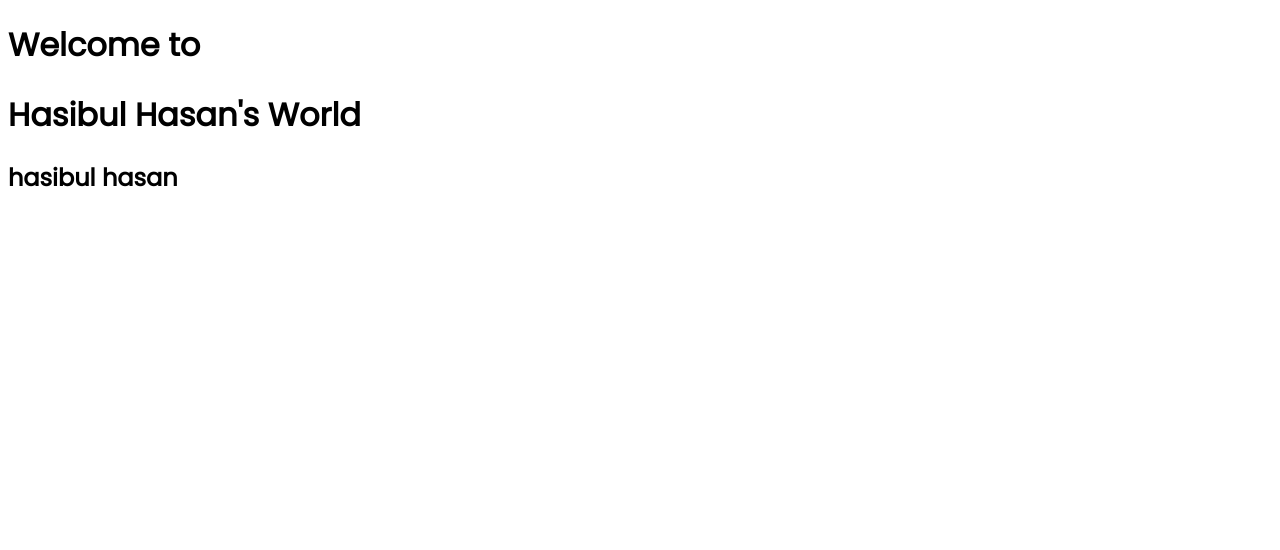
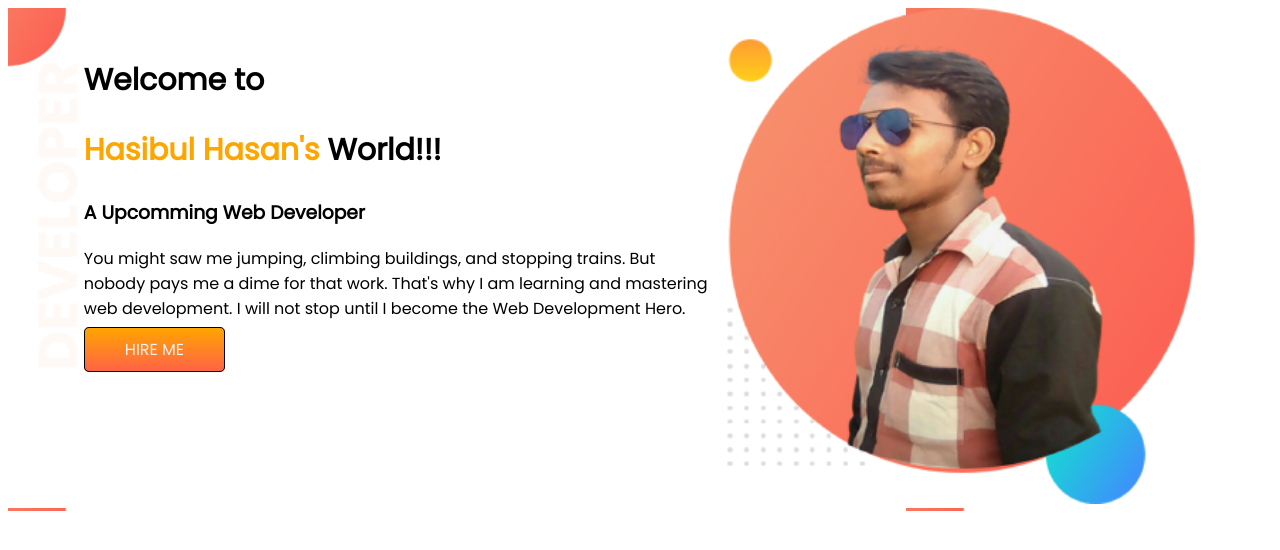
Before and after one commit to Hasibul0211/hasibul-portfolio, a plain HTML site: page index.html in a window 1280 px wide. Drawn offline with Linux system fonts and the light colour scheme.

Commit message:
second portion

```diff
--- a/index.html
+++ b/index.html
@@ -1,5 +1,6 @@
 <!DOCTYPE html>
 <html lang="en">
+
 <head>
     <meta charset="UTF-8">
     <meta http-equiv="X-UA-Compatible" content="IE=edge">
@@ -8,11 +9,26 @@
     <link rel="preconnect" href="https://fonts.googleapis.com">
     <link rel="preconnect" href="https://fonts.gstatic.com" crossorigin>
     <link href="https://fonts.googleapis.com/css2?family=Poppins&display=swap" rel="stylesheet">
-<link rel="stylesheet" href="style.css">
+    <link rel="stylesheet" href="style.css">
 </head>
+
 <body>
-    <h1>Welcome to</h1>
-    <h1>Hasibul Hasan's World</h1>
-    <h2>hasibul hasan</h2>
+    <section>
+        <div class="half-part">
+            <h1>Welcome to</h1>
+            <h1><span class="name-color">Hasibul Hasan's</span> World!!!</h1>
+            <h3>A Upcomming Web Developer </h3>
+            <p>You might saw me jumping, climbing buildings, and stopping trains. But nobody pays me a dime for that
+                work. That's why I am learning and mastering web development. I will not stop until I become the Web
+                Development Hero.</p>
+            <a class="button" target="_blank" href="https://www.facebook.com/mdhasibul.1998/">HIRE ME</a>
+        </div>
+        <div>
+            <img src="images/hasibul1.png" alt="images1" width="500">
+        </div>
+    </section>
+
+
 </body>
+
 </html>
--- a/style.css
+++ b/style.css
@@ -1,3 +1,31 @@
 body{
     font-family: 'Poppins', sans-serif;
 }
+.name-color{
+    color: orange;
+}
+section{
+    display: flex;
+    background-image: url(images/top-banner.png);
+}
+section h1{
+    font-size: 30px;
+}
+.half-part{
+    width: 50%;
+    padding-left: 6%;
+    padding-top: 2%;
+}
+.half-part img{
+    width: 100%;
+}
+.button{
+    border: 1px solid black;
+    color: whitesmoke;
+    background-color: tomato;
+    text-decoration: none;
+    padding: 10px 40px;
+    border-radius: 5px;
+    background-image: linear-gradient(orange,tomato);
+    font-weight: 500;
+}
```
Also changed, not shown: images/hasibul1.png (added), images/my-bg2.png (added), images/top-banner.png (added).
